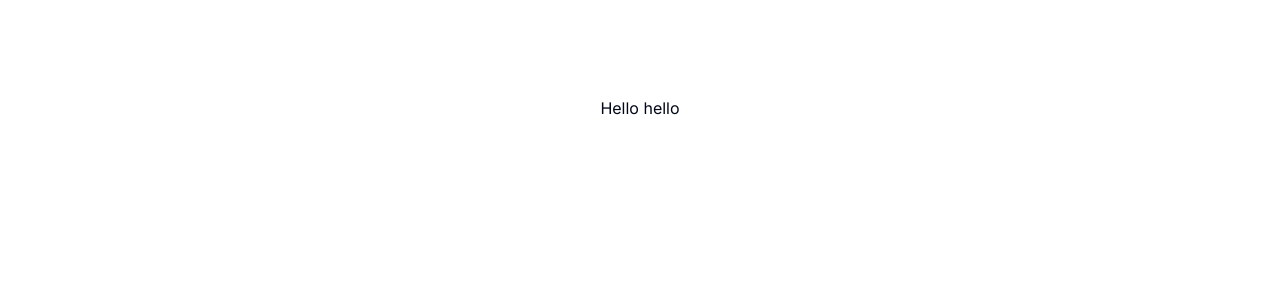
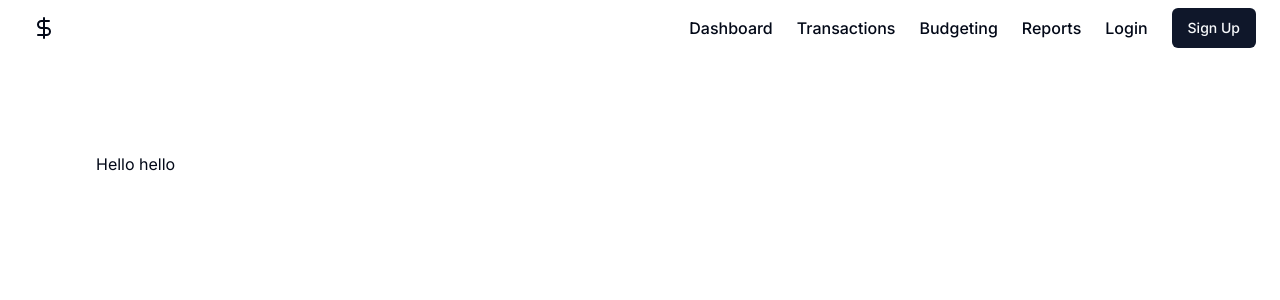
Before and after one commit to Nahuelluca20/personal-finances-app, a Next.js app: page / in a window 1280 px wide. Shown: the top 300 px of the page. Built offline with nearby package versions, Linux system fonts and the light colour scheme.

Commit message:
Add Header component and update layout

```diff
--- a/app/layout.tsx
+++ b/app/layout.tsx
@@ -5,6 +5,7 @@
 import {Inter as FontSans} from "next/font/google";
 
 import {cn} from "@/lib/utils";
+import Header from "@/components/header";
 
 export const fontSans = FontSans({
   subsets: ["latin"],
@@ -20,6 +21,7 @@
   return (
     <html lang="en">
       <body className={cn("min-h-screen bg-background font-sans antialiased", fontSans.variable)}>
+        <Header />
         {children}
       </body>
     </html>
--- a/app/page.tsx
+++ b/app/page.tsx
@@ -1,7 +1,3 @@
 export default function Home() {
-  return (
-    <main className="flex min-h-screen flex-col items-center justify-between p-24">
-      Hello hello
-    </main>
-  );
+  return <main className="p-24">Hello hello</main>;
 }
--- /dev/null
+++ b/components/header.tsx
@@ -0,0 +1,45 @@
+import Link from "next/link";
+import {DollarSign, Menu} from "lucide-react";
+
+import {Button} from "./ui/button";
+import MobileMenu from "./mobile-menu";
+
+export default function Header() {
+  return (
+    <header className="px-4 lg:px-6 h-14 flex items-center justify-between">
+      <Link className="flex w-[40px] items-center justify-center" href="#">
+        <DollarSign className="h-6 w-6" />
+        <span className="sr-only">FinanceApp</span>
+      </Link>
+
+      <Link className="md:hidden" href="#">
+        <h1>FinanceApp</h1>
+      </Link>
+
+      <MobileMenu />
+
+      <nav className="ml-auto items-center gap-4 sm:gap-6 hidden md:flex">
+        <Link className="text-md font-medium hover:underline underline-offset-4" href="#">
+          Dashboard
+        </Link>
+        <Link className="text-md font-medium hover:underline underline-offset-4" href="#">
+          Transactions
+        </Link>
+        <Link className="text-md font-medium hover:underline underline-offset-4" href="#">
+          Budgeting
+        </Link>
+        <Link className="text-md font-medium hover:underline underline-offset-4" href="#">
+          Reports
+        </Link>
+        <Link className="text-md font-medium hover:underline underline-offset-4" href="#">
+          Login
+        </Link>
+        <Button asChild>
+          <Link className="text-md font-medium" href="#">
+            Sign Up
+          </Link>
+        </Button>
+      </nav>
+    </header>
+  );
+}
--- /dev/null
+++ b/components/mobile-menu.tsx
@@ -0,0 +1,69 @@
+"use client";
+import {Menu} from "lucide-react";
+import Link from "next/link";
+import {useState} from "react";
+
+import {cn} from "@/lib/utils";
+
+import {Button} from "./ui/button";
+
+export default function MobileMenu() {
+  const [isOpen, setIsOpen] = useState(false);
+
+  return (
+    <nav className="md:hidden">
+      <Button
+        className="p-2 transition duration-200 rounded focus:outline-none focus:shadow-outline"
+        size="icon"
+        variant="outline"
+        onClick={() => setIsOpen(!isOpen)}
+      >
+        <Menu />
+      </Button>
+      <div
+        className={cn(
+          "absolute right-4 mt-2 w-48 bg-white border border-gray-200 rounded shadow-xl",
+          {
+            hidden: !isOpen,
+          },
+        )}
+      >
+        <Link
+          className="block px-4 py-2 text-sm text-gray-700 hover:bg-indigo-500 hover:text-white"
+          href="#"
+        >
+          Dashboard
+        </Link>
+        <Link
+          className="block px-4 py-2 text-sm text-gray-700 hover:bg-indigo-500 hover:text-white"
+          href="#"
+        >
+          Transactions
+        </Link>
+        <Link
+          className="block px-4 py-2 text-sm text-gray-700 hover:bg-indigo-500 hover:text-white"
+          href="#"
+        >
+          Budgeting
+        </Link>
+        <Link
+          className="block px-4 py-2 text-sm text-gray-700 hover:bg-indigo-500 hover:text-white"
+          href="#"
+        >
+          Reports
+        </Link>
+        <Link
+          className="block px-4 py-2 text-sm text-gray-700 hover:bg-indigo-500 hover:text-white"
+          href="#"
+        >
+          Login
+        </Link>
+        <Button asChild>
+          <Link className="m-2" href="#">
+            Sign Up
+          </Link>
+        </Button>
+      </div>
+    </nav>
+  );
+}
--- /dev/null
+++ b/components/ui/button.tsx
@@ -0,0 +1,49 @@
+import * as React from "react";
+import {Slot} from "@radix-ui/react-slot";
+import {cva, type VariantProps} from "class-variance-authority";
+
+import {cn} from "@/lib/utils";
+
+const buttonVariants = cva(
+  "inline-flex items-center justify-center whitespace-nowrap rounded-md text-sm font-medium ring-offset-background transition-colors focus-visible:outline-none focus-visible:ring-2 focus-visible:ring-ring focus-visible:ring-offset-2 disabled:pointer-events-none disabled:opacity-50",
+  {
+    variants: {
+      variant: {
+        default: "bg-primary text-primary-foreground hover:bg-primary/90",
+        destructive: "bg-destructive text-destructive-foreground hover:bg-destructive/90",
+        outline: "border border-input bg-background hover:bg-accent hover:text-accent-foreground",
+        secondary: "bg-secondary text-secondary-foreground hover:bg-secondary/80",
+        ghost: "hover:bg-accent hover:text-accent-foreground",
+        link: "text-primary underline-offset-4 hover:underline",
+      },
+      size: {
+        default: "h-10 px-4 py-2",
+        sm: "h-9 rounded-md px-3",
+        lg: "h-11 rounded-md px-8",
+        icon: "h-10 w-10",
+      },
+    },
+    defaultVariants: {
+      variant: "default",
+      size: "default",
+    },
+  },
+);
+
+export interface ButtonProps
+  extends React.ButtonHTMLAttributes<HTMLButtonElement>,
+    VariantProps<typeof buttonVariants> {
+  asChild?: boolean;
+}
+
+const Button = React.forwardRef<HTMLButtonElement, ButtonProps>(
+  ({className, variant, size, asChild = false, ...props}, ref) => {
+    const Comp = asChild ? Slot : "button";
+
+    return <Comp ref={ref} className={cn(buttonVariants({variant, size, className}))} {...props} />;
+  },
+);
+
+Button.displayName = "Button";
+
+export {Button, buttonVariants};
--- a/lib/utils.ts
+++ b/lib/utils.ts
@@ -1,6 +1,6 @@
-import { type ClassValue, clsx } from "clsx"
-import { twMerge } from "tailwind-merge"
+import {type ClassValue, clsx} from "clsx";
+import {twMerge} from "tailwind-merge";
 
 export function cn(...inputs: ClassValue[]) {
-  return twMerge(clsx(inputs))
+  return twMerge(clsx(inputs));
 }
--- a/package.json
+++ b/package.json
@@ -12,6 +12,7 @@
   },
   "dependencies": {
     "@libsql/client": "^0.4.0-pre.7",
+    "@radix-ui/react-slot": "^1.0.2",
     "class-variance-authority": "^0.7.0",
     "clsx": "^2.1.0",
     "drizzle-orm": "^0.29.3",
```
Also changed, not shown: 1 other file (tests, documents, lock files or other folders).
